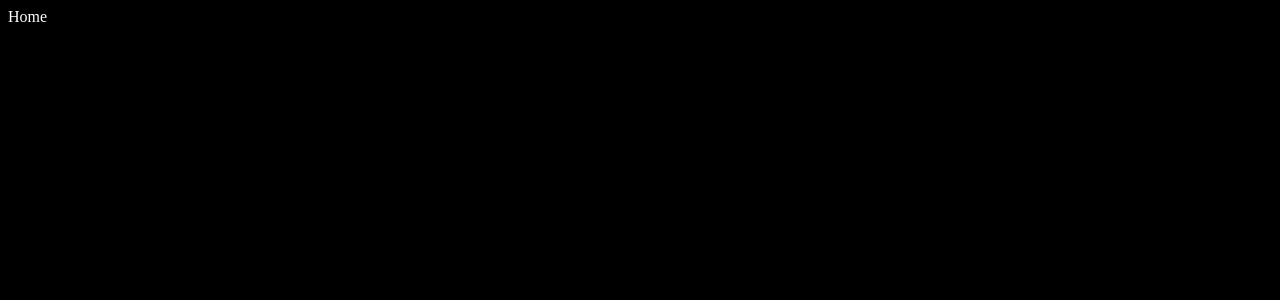
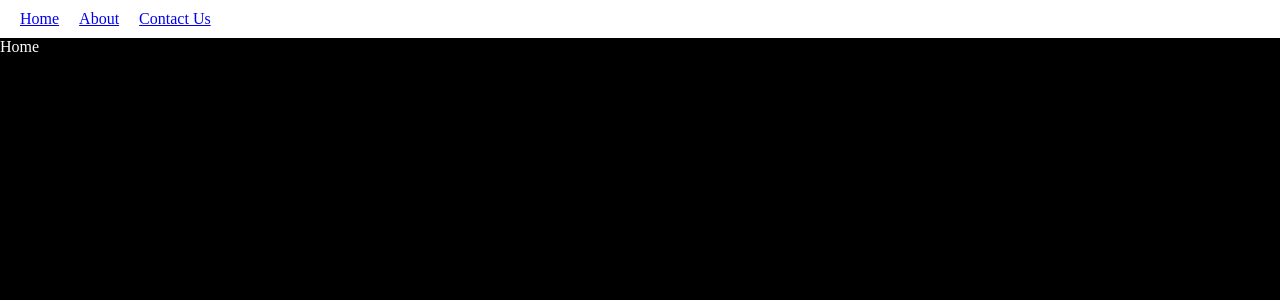
Before and after one commit to Rajan-4900/React_Router_class, a React (Vite) app: page / in a window 1280 px wide. Shown: the top 300 px of the page. Built offline with nearby package versions, Linux system fonts and the light colour scheme.

Commit message:
link and desings added tot the new components

```diff
--- a/src/Components/Navbar.jsx
+++ b/src/Components/Navbar.jsx
@@ -4,7 +4,11 @@ import { Link } from 'react-router-dom'
 const Navbar = () => {
   return (
     <>
-    <Link to={'/'}></Link>
+    <div style={{backgroundColor:'white', padding:'10px'}}>
+    <Link style={{margin:'10px', }} to={'/'}>Home</Link>
+    <Link style={{margin:'10px', }} to={'/about'}>About</Link>
+    <Link style={{margin:'10px', }} to={'/contact'}>Contact Us</Link>
+    </div>
     </>
   )
 }
--- a/src/index.css
+++ b/src/index.css
@@ -1,3 +1,8 @@
+* {
+  padding: 0;
+  margin: 0;
+}
+
 body {
   background-color: black;
   color: white;
```
